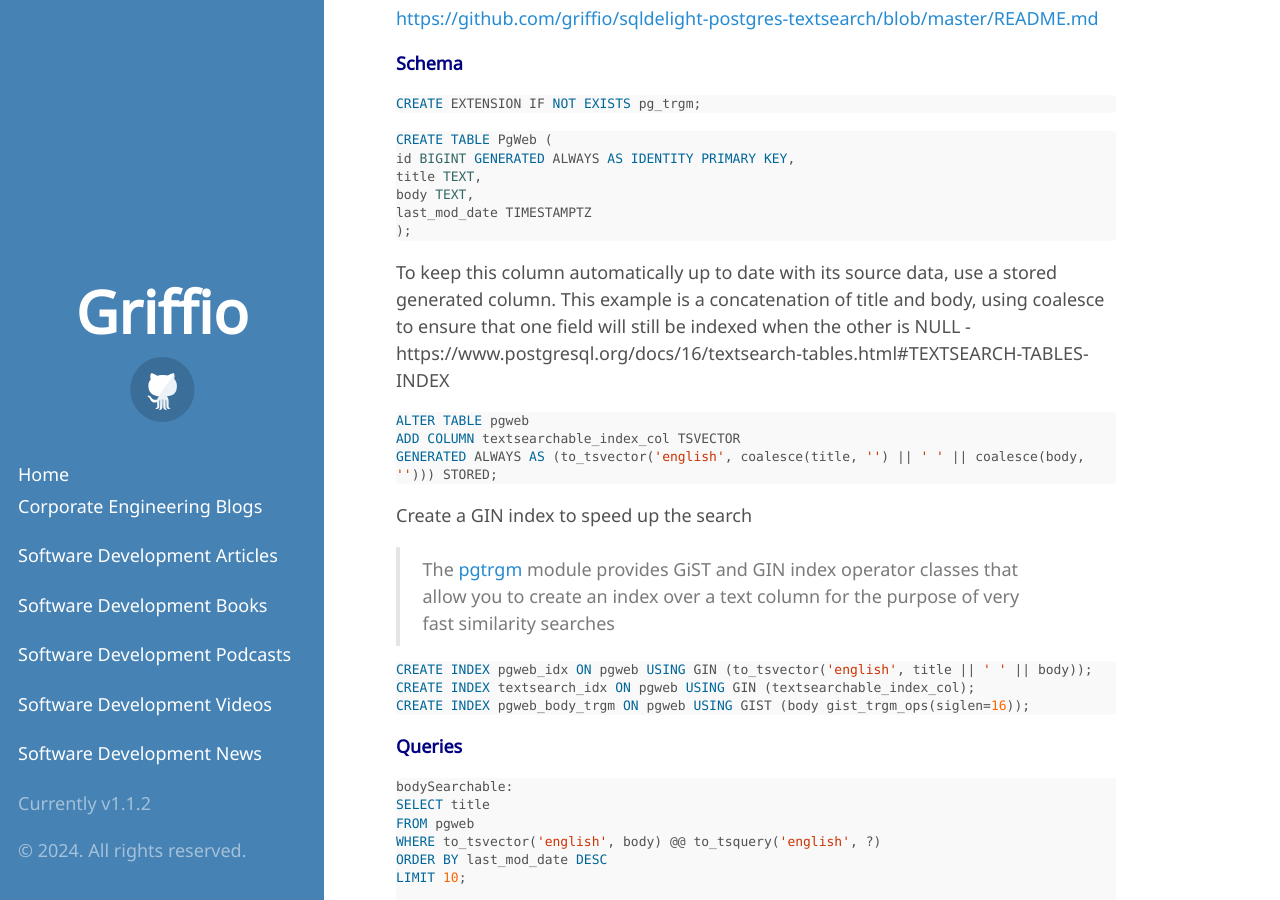
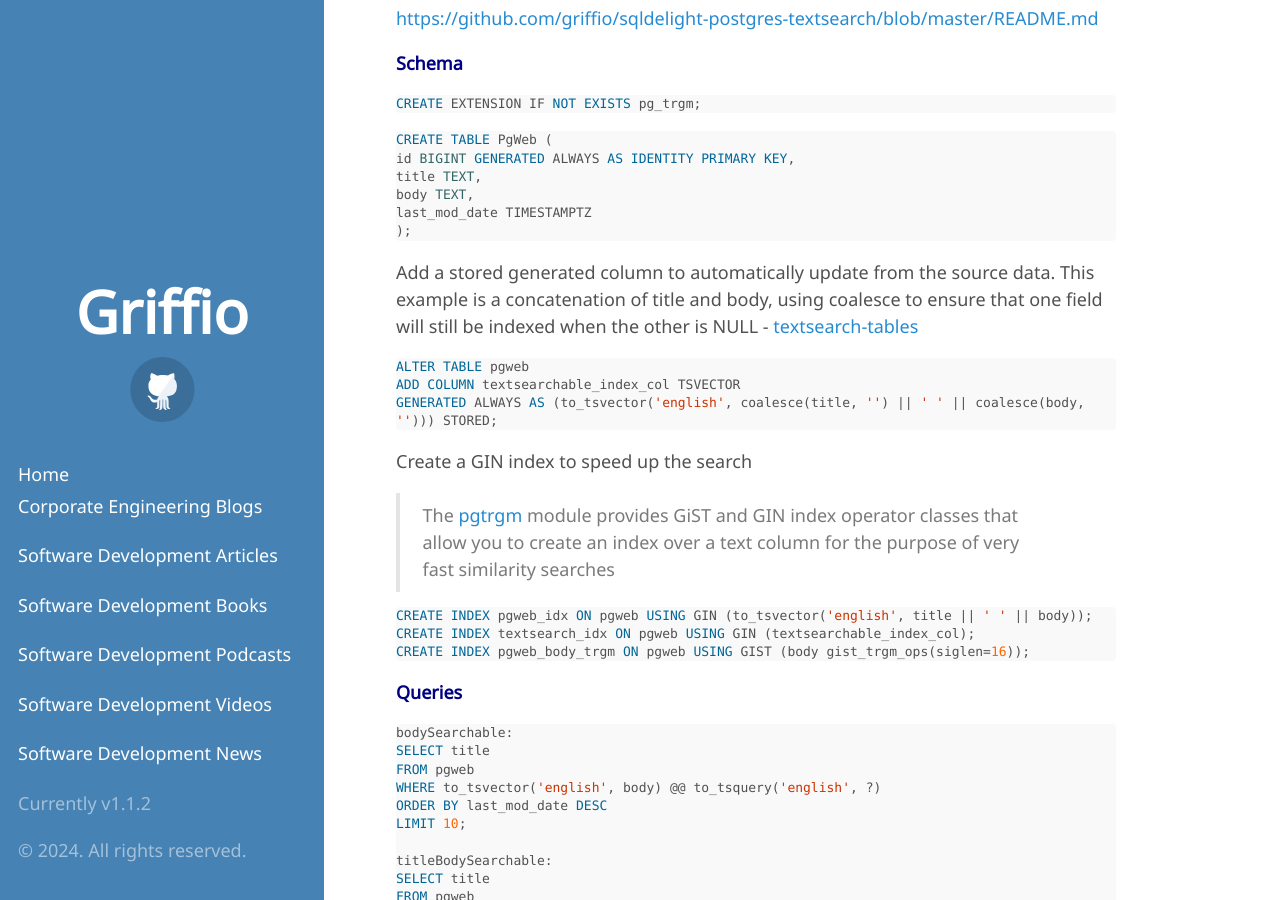
Before and after one commit to griffio/griffio.github.io, a Jekyll site: the page built from _posts/2024-07-11-More-SqlDelight-Text-Search-With-PostgreSQL.md, in a window 1280 px wide and 900 px high, scrolled down 330 px. Built offline with Jekyll 4.4.1, drawn with Linux system fonts in a browser that asks for light colours; some web fonts are replaced.

Commit message:
Update 2024-07-11-More-SqlDelight-Text-Search-With-PostgreSQL.md

````diff
--- a/_posts/2024-07-11-More-SqlDelight-Text-Search-With-PostgreSQL.md
+++ b/_posts/2024-07-11-More-SqlDelight-Text-Search-With-PostgreSQL.md
@@ -32,7 +32,7 @@
 );
 ```
 
-To keep this column automatically up to date with its source data, use a stored generated column. This example is a concatenation of title and body, using coalesce to ensure that one field will still be indexed when the other is NULL - https://www.postgresql.org/docs/16/textsearch-tables.html#TEXTSEARCH-TABLES-INDEX
+Add a stored generated column to automatically update from the source data. This example is a concatenation of title and body, using coalesce to ensure that one field will still be indexed when the other is NULL - [textsearch-tables](https://www.postgresql.org/docs/16/textsearch-tables.html#TEXTSEARCH-TABLES-INDEX)
 
 ```sql
 ALTER TABLE pgweb
````
